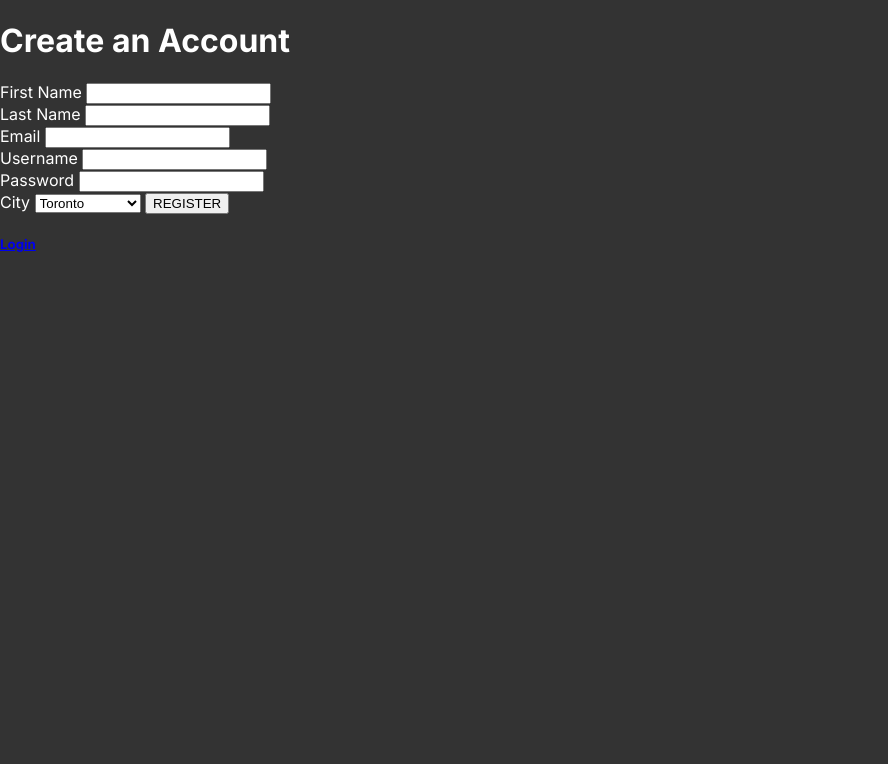
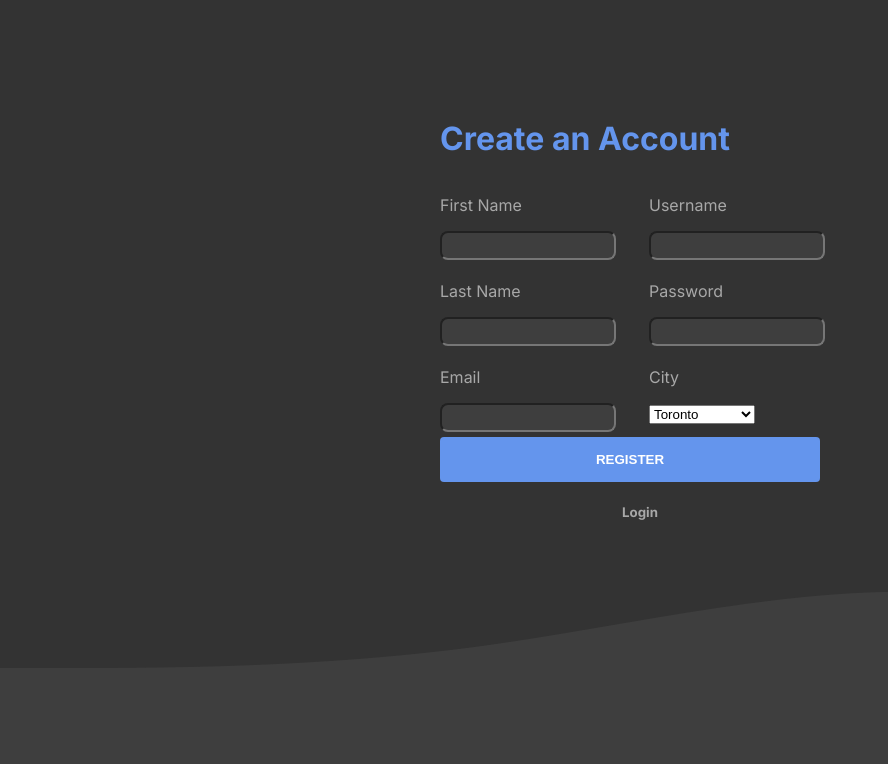
Before and after one commit to preyes1/momentum, a Flask app: page /register in a window 1280 px wide. Shown: the part 36-800 px from the top of the page, without its empty margins (0-888 px from the left). Run offline with Flask 3, Linux system fonts and the light colour scheme; some libraries are stand-ins or nearby versions.

Commit message:
Fixed Login and Register pages

```diff
--- a/templates/login.html
+++ b/templates/login.html
@@ -1,14 +1,12 @@
 {% extends "main.html" %} {% block title %}Login{% endblock %} {% block
 page_content%}
 <style>
-    .everything{
-        animation: fadeIn 2s;
-    }
     .body {
         display: flex;
         justify-content: center;
         align-items: center;
         height: 80vh;
+        animation: fadeIn 2s;
     }
     .login-header{
         color: cornflowerblue;
@@ -29,6 +27,7 @@ page_content%}
     border-radius: 8px;
     background-color: #3e3e3e;
     outline: none;
+    color: white;
   }
   .login button {
     background-color: cornflowerblue;
--- a/templates/register.html
+++ b/templates/register.html
@@ -1,30 +1,103 @@
-{% extends "main.html" %}
-{% block title %}Register{% endblock %}
+{% extends "main.html" %} {% block title %}Register{% endblock %} {% block
+page_content%}
+<style>
+  .body {
+    display: flex;
+    justify-content: center;
+    align-items: center;
+    height: 80vh;
+    animation: fadeIn 2s;
+  }
+  .register-container h1 {
+    color: cornflowerblue;
+  }
+  .register-container {
+    width: 50vh;
+  }
+  .left-form {
+    float: left;
+  }
+  .right-form {
+    float: right;
+  }
+  .fname,
+  .lname,
+  .username,
+  .password,
+  .email,
+  .city {
+    color: #a8a8a8;
+  }
 
-{% block page_content%}
-    <div>
+  .register input[type="text"],
+  .register input[type="password"] {
+    width: 85%;
+    padding: 5px;
+    margin-bottom: 5px;
+    border-radius: 8px;
+    background-color: #3e3e3e;
+    outline: none;
+    color: white;
+  }
+  .register button {
+    left: 5px;
+    background-color: cornflowerblue;
+    padding: 15px;
+    border: none;
+    border-radius: 4px;
+    cursor: pointer;
+    width: 95%;
+    color: white;
+  }
+  .login-create {
+    display: flex;
+    justify-content: center;
+    color: #a8a8a8;
+    text-decoration: none;
+  }
+  .bottom-wave {
+    position: fixed;
+    bottom: 0;
+  }
+
+  @keyframes fadeIn {
+    0% {
+      opacity: 0;
+    }
+    100% {
+      opacity: 1;
+    }
+  }
+</style>
+<div class="body">
+  <div class="register-container">
     <h1>Create an Account</h1>
-        <form method=post>
-            {{form.fname.label}}
+    <form class="register" method="post">
+      <div class="left-form">
+        <p class="fname">{{form.fname.label}}</p>
         {{form.fname()}}
-            <br>
-            {{form.lname.label}}
+        <br />
+        <p class="lname">{{form.lname.label}}</p>
         {{form.lname()}}
-            <br>
-            {{form.email.label}}
+        <br />
+        <p class="email">{{form.email.label}}</p>
         {{form.email()}}
-            <br>
-            {{form.username.label}}
+      </div>
+      <div class="right-form">
+        <p class="username">{{form.username.label}}</p>
         {{form.username()}}
-            <br>
-            {{form.password.label}}
+        <br />
+        <p class="password">{{form.password.label}}</p>
         {{form.password()}}
-            <br>
-            {{form.city.label}}
+        <br />
+        <p class="city">{{form.city.label}}</p>
         {{form.city()}}
-        <button type="submit">REGISTER</button>
+      </div>
+      <button type="submit"><b>REGISTER</b></button>
     </form>
+    <h5><a class="login-create" href="/login">Login</a></h5>
   </div>
-    <h5><a href="/login">Login</a></h5>
+</div>
+<img class="bottom-wave" src="static/wave (2) (1).png" />
 
 {% endblock %}
```
Lines whose indentation alone changed are shown as unchanged.
